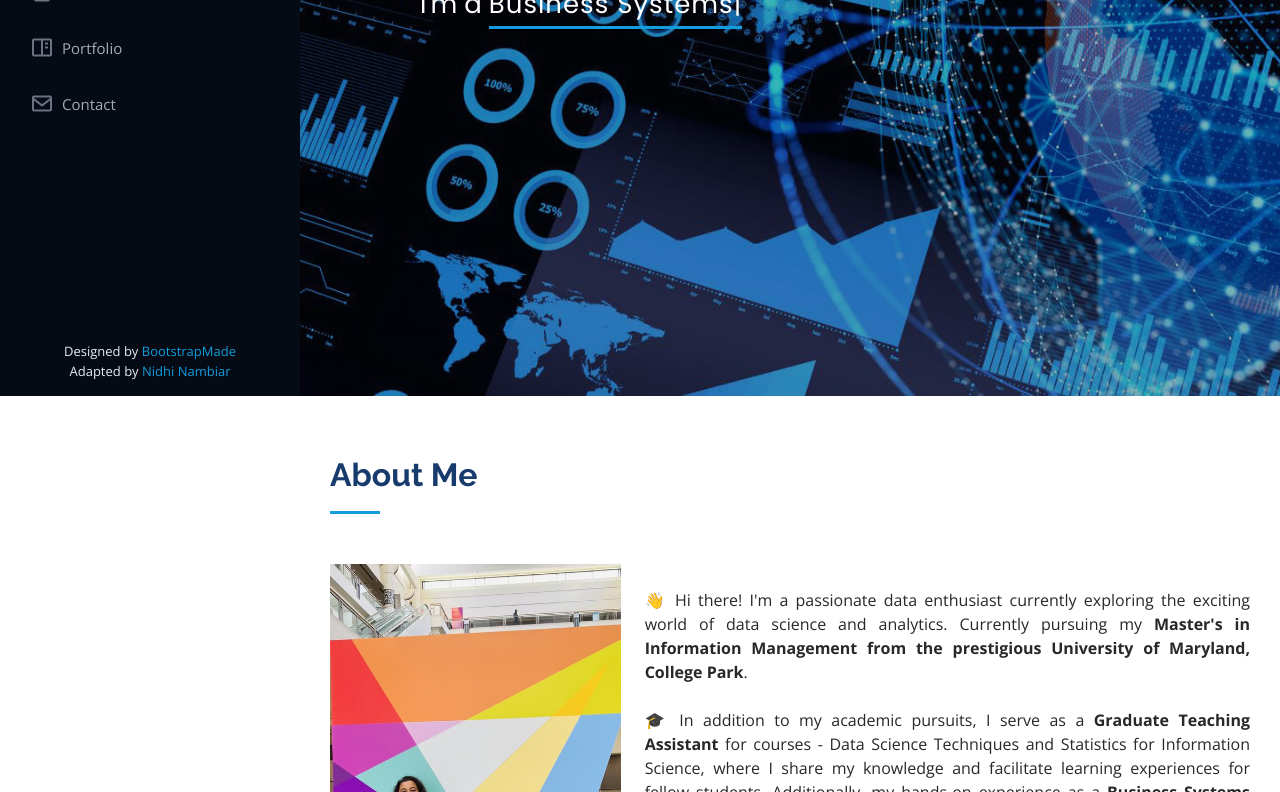
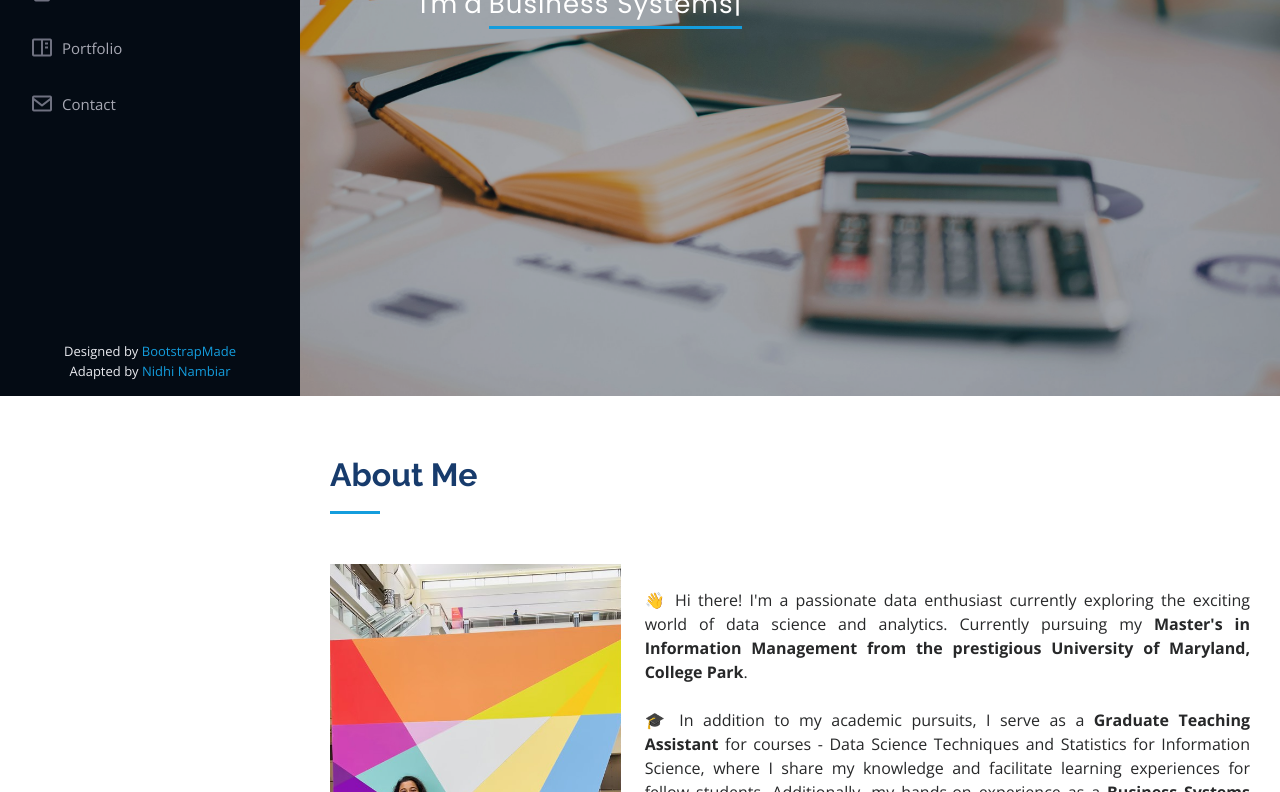
Before and after one commit to NidhiNambiar/Nidhi-Nambiar.github.io, a plain HTML site: page index.html in a window 1280 px wide. Shown: the part 404-1196 px from the top of the page. Drawn offline with nearby package versions, Linux system fonts and the light colour scheme.

Commit message:
Update style.css
Changed background img

```diff
--- a/assets/css/style.css
+++ b/assets/css/style.css
@@ -241,7 +241,7 @@ h6 {
 #hero {
   width: 100%;
   height: 100vh;
-  background: url("../img/data-science_hero.jpg") top center;
+  background: url("../img/backgroundimg.jpg") top center;
   background-size: cover;
 }
 
```
